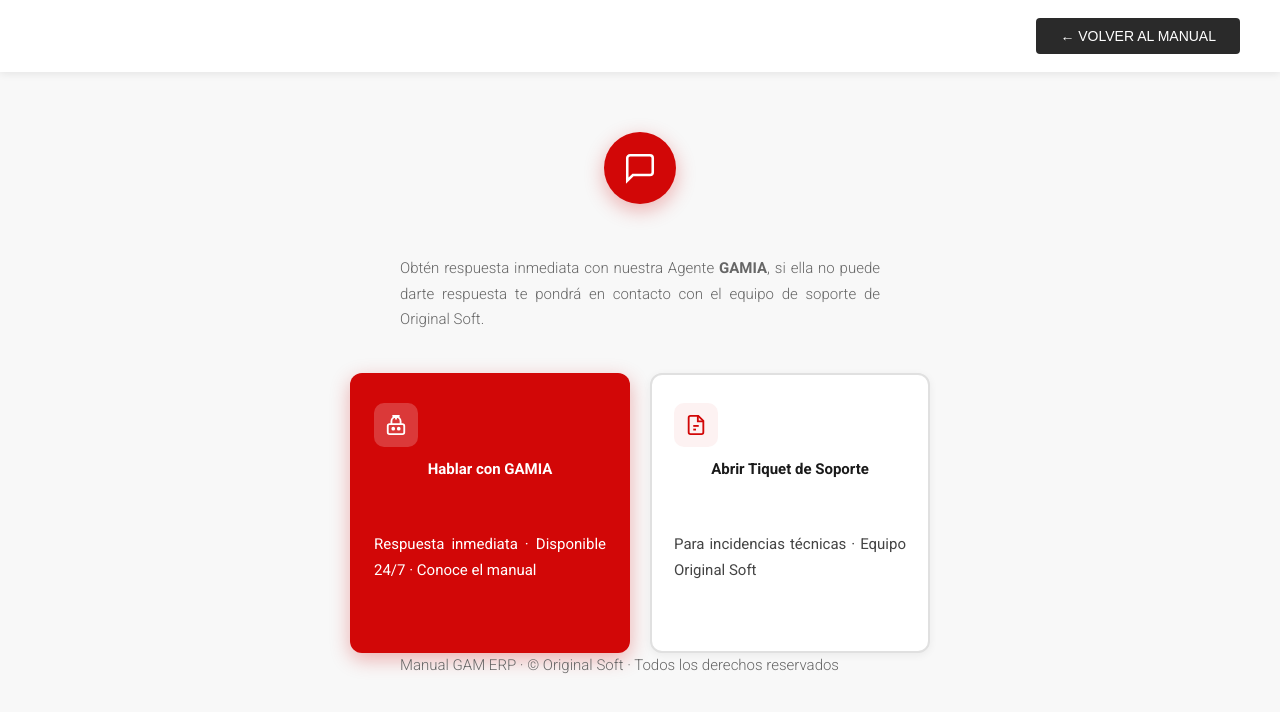
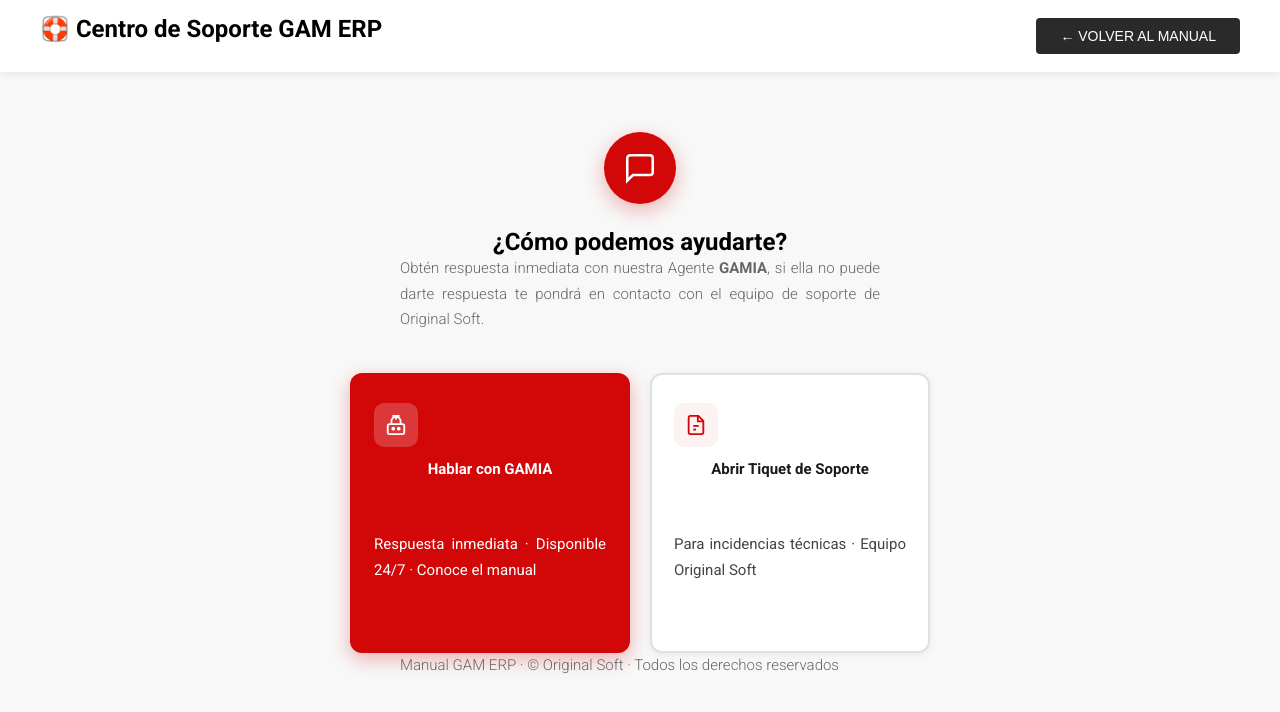
Before and after one commit to manualgam-sudo/Manual-GAM, a plain HTML site: page index.html in a window 1280 px wide. Both pictures are taken after a click on the link "SOPORTE". Drawn offline with Linux system fonts and the light colour scheme.

Commit message:
Update styles.css

```diff
--- a/assets/css/styles.css
+++ b/assets/css/styles.css
@@ -1622,7 +1622,7 @@ h5{background:#E3F2FD;border-left:4px solid #2196F3;padding:12px 16px;margin:16p
 h5::before{content:'ℹ️ NOTA: ';color:#2196F3;font-weight:700}
 h6{background:#FFF9E6;border-left:4px solid #FFC107;padding:12px 16px;margin:16px 0;font-size:10.5pt;font-weight:400;line-height:1.6;break-inside:avoid;page-break-inside:avoid}
 h6::before{content:'⚡ ADVERTENCIA: ';color:#FFC107;font-weight:700}
-h7{font-size:24px;font-weight:700;margin-bottom:14px;color:#0000}
+h7{font-size:24px;font-weight:700;margin-bottom:14px;color:#000000}
 p{line-height:1.8;margin-bottom:14px;text-align:justify;color:#2a2a2a;orphans:3;widows:3}
 /* ── Imágenes ── */
 .img-wrap{break-inside:avoid;page-break-inside:avoid;margin:20px 0}
```
